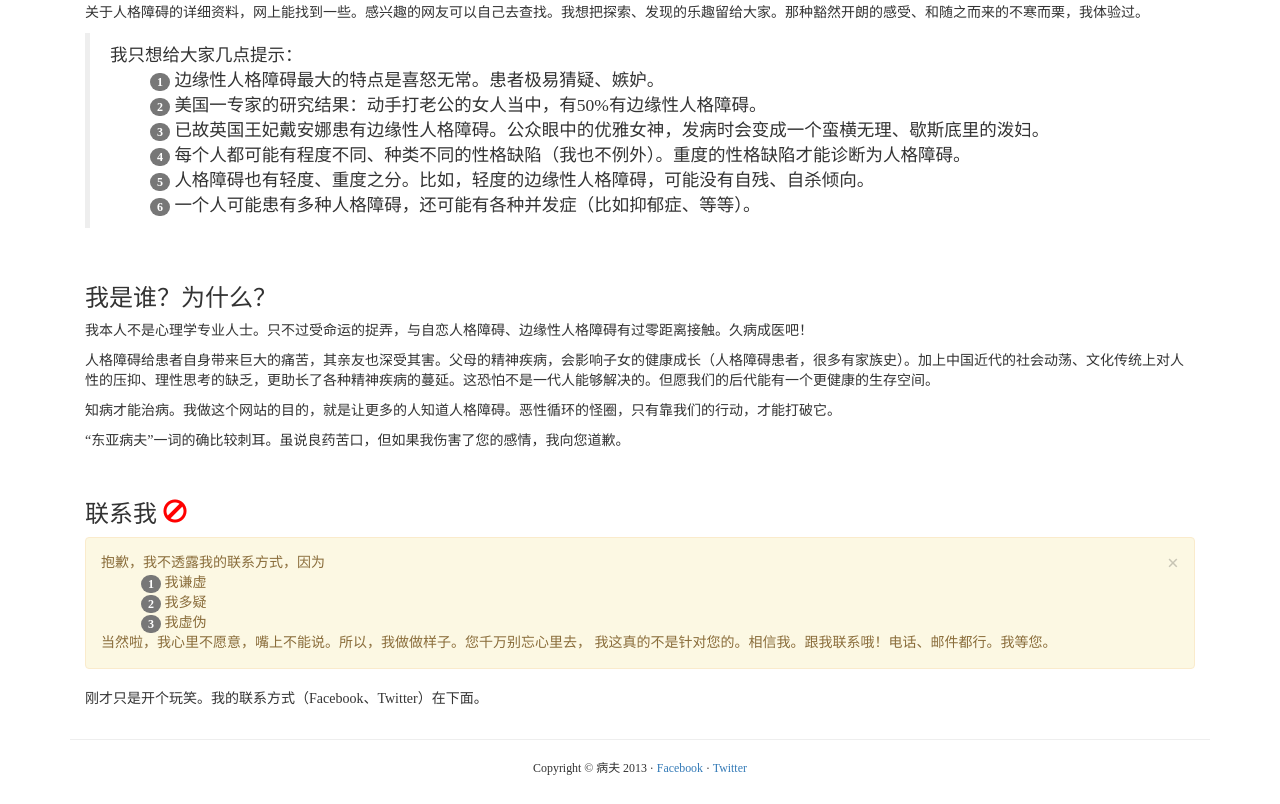
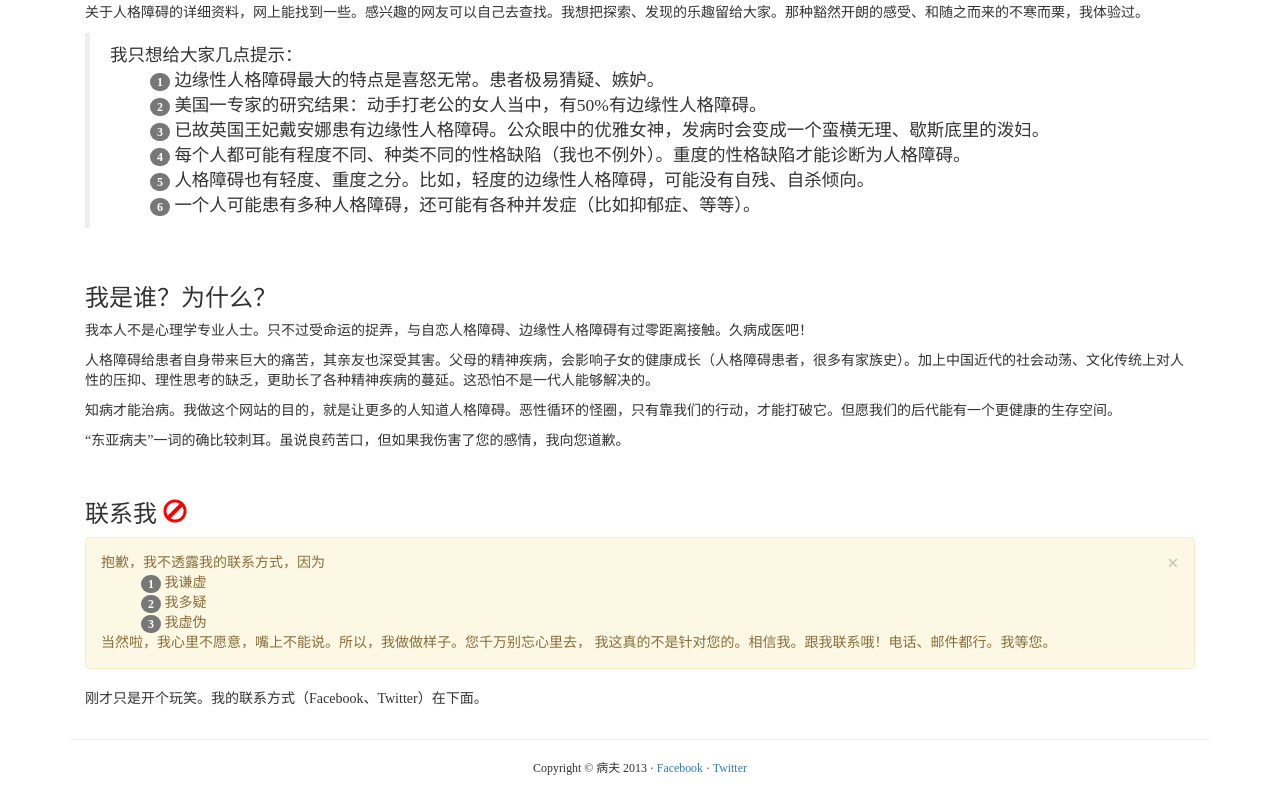
Before and after one commit to bingfu/bingfu, a plain HTML site: page public/index.html in a window 1280 px wide. Shown: the part 1293-2097 px from the top of the page. Drawn offline with nearby package versions, Linux system fonts and the light colour scheme.

Commit message:
index.html edit

```diff
--- a/public/index.html
+++ b/public/index.html
@@ -135,8 +135,8 @@
         <div class="col-lg-12">
           <h3>我是谁？为什么？</h3>
           <p>我本人不是心理学专业人士。只不过受命运的捉弄，与自恋人格障碍、边缘性人格障碍有过零距离接触。久病成医吧！</p>
-          <p>人格障碍给患者自身带来巨大的痛苦，其亲友也深受其害。父母的精神疾病，会影响子女的健康成长（人格障碍患者，很多有家族史）。加上中国近代的社会动荡、文化传统上对人性的压抑、理性思考的缺乏，更助长了各种精神疾病的蔓延。这恐怕不是一代人能够解决的。但愿我们的后代能有一个更健康的生存空间。</p>
-          <p>知病才能治病。我做这个网站的目的，就是让更多的人知道人格障碍。恶性循环的怪圈，只有靠我们的行动，才能打破它。</p>
+          <p>人格障碍给患者自身带来巨大的痛苦，其亲友也深受其害。父母的精神疾病，会影响子女的健康成长（人格障碍患者，很多有家族史）。加上中国近代的社会动荡、文化传统上对人性的压抑、理性思考的缺乏，更助长了各种精神疾病的蔓延。这恐怕不是一代人能够解决的。</p>
+          <p>知病才能治病。我做这个网站的目的，就是让更多的人知道人格障碍。恶性循环的怪圈，只有靠我们的行动，才能打破它。但愿我们的后代能有一个更健康的生存空间。</p>
           <p>“东亚病夫”一词的确比较刺耳。虽说良药苦口，但如果我伤害了您的感情，我向您道歉。</p>
         </div>
       </div>
```
